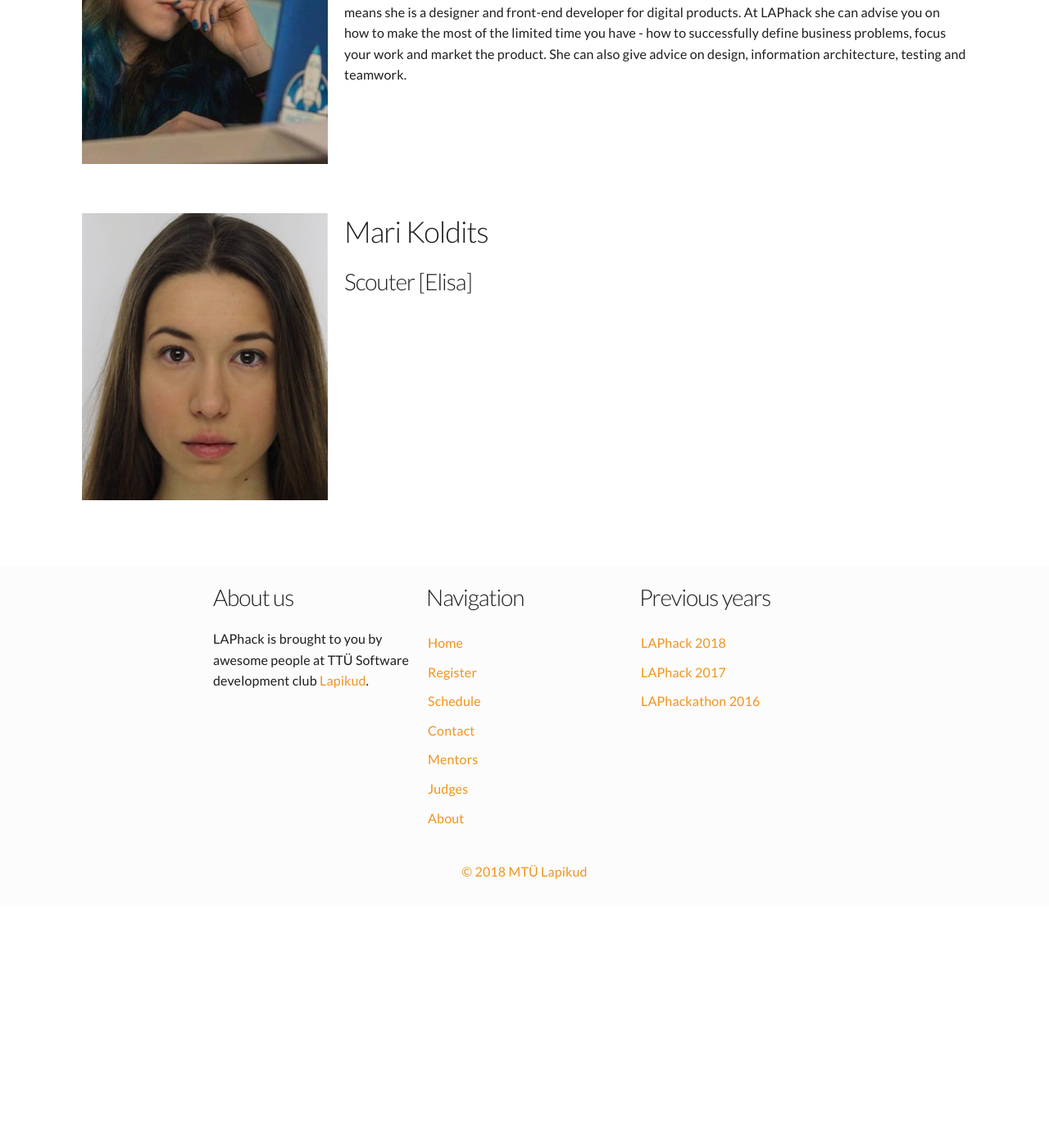
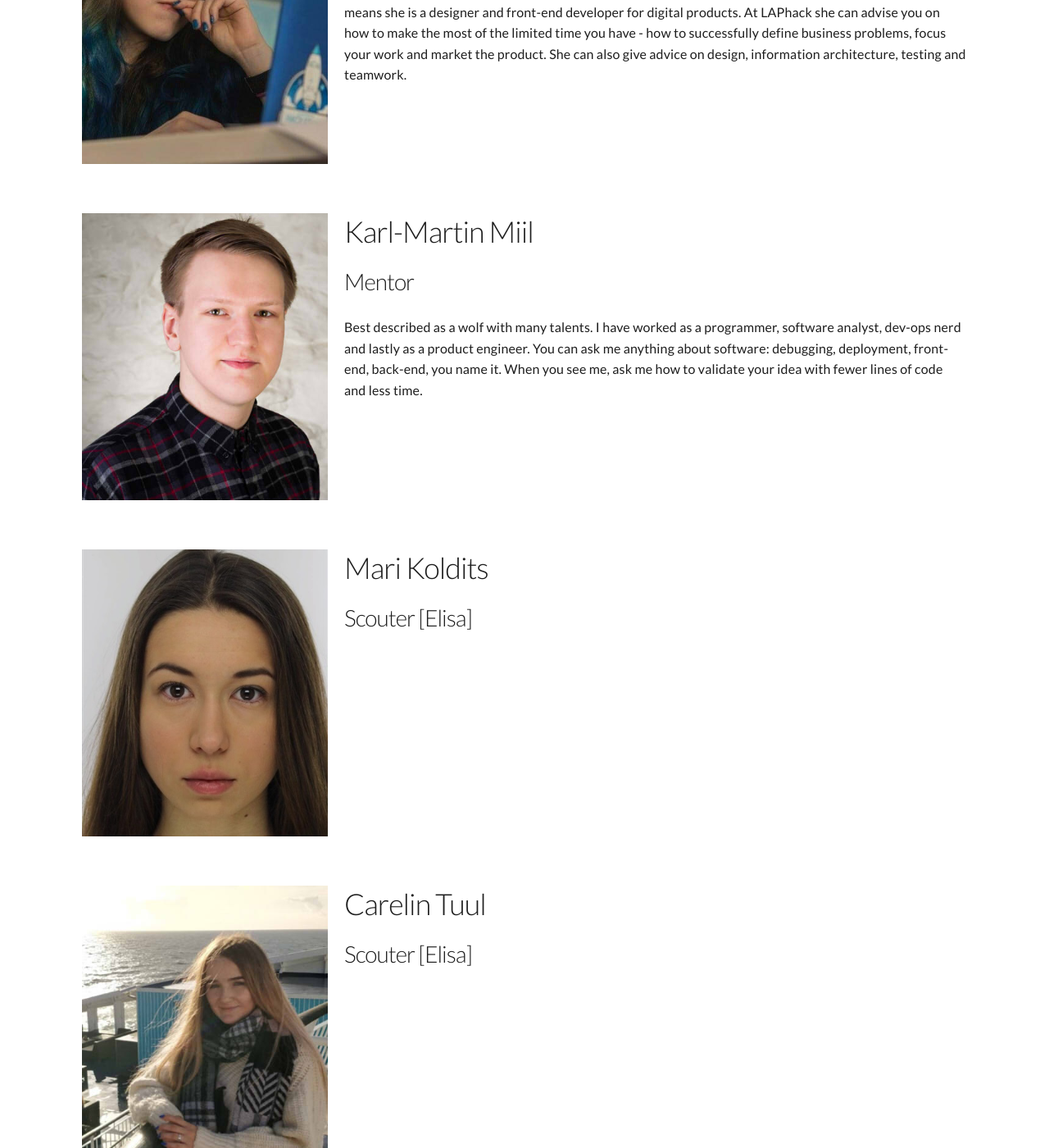
Before and after one commit to Lapikud/laphack.eu, a Jekyll site: the page built from mentors.html, in a window 1280 px wide and 1400 px high, scrolled down 3777 px. Shown: the whole window at 82% size. Built offline with Jekyll 4.4.1, drawn with Linux system fonts in a browser that asks for light colours; nearby versions of some CDN libraries; before the commit the page ends 4883 px from its top, so only the background shows below that.

Commit message:
update mentors

```diff
--- a/_data/mentors.yml
+++ b/_data/mentors.yml
@@ -104,8 +104,24 @@
     how to successfully define business problems, focus your work and market the product.
     She can also give advice on design, information architecture, testing and teamwork.
 
+- name: Karl-Martin Miil
+  photo: karl-martin_mill
+  type: Mentor
+  about_et:
+  about_en: >
+    Best described as a wolf with many talents. I have worked as a programmer, software analyst, dev-ops nerd and lastly as a product engineer.
+    You can ask me anything about software: debugging, deployment, front-end, back-end, you name it.
+    When you see me, ask me how to validate your idea with fewer lines of code and less time.
+
+
 - name: Mari Koldits
   photo: mari_koldits
   type: Scouter [Elisa]
   about_et:
   about_en:
+
+- name: Carelin Tuul
+  photo: carelin_tuul
+  type: Scouter [Elisa]
+  about_et:
+  about_en:
```
Also changed, not shown: assets/mentors/carelin_tuul.jpg (added), assets/mentors/carelin_tuul_med.jpg (added), assets/mentors/karl-martin_mill.jpg (added), assets/mentors/karl-martin_mill_med.jpg (added).
